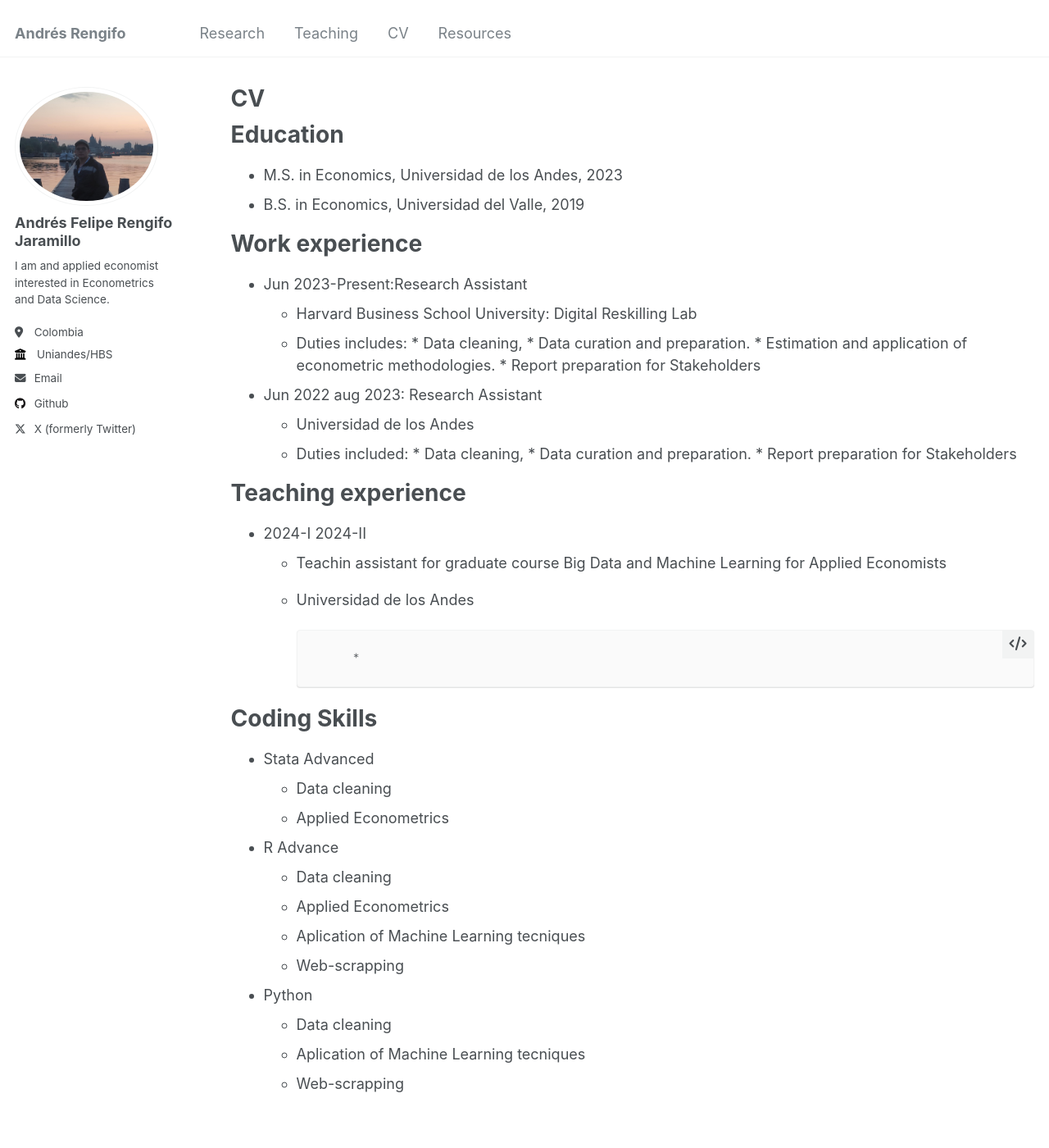
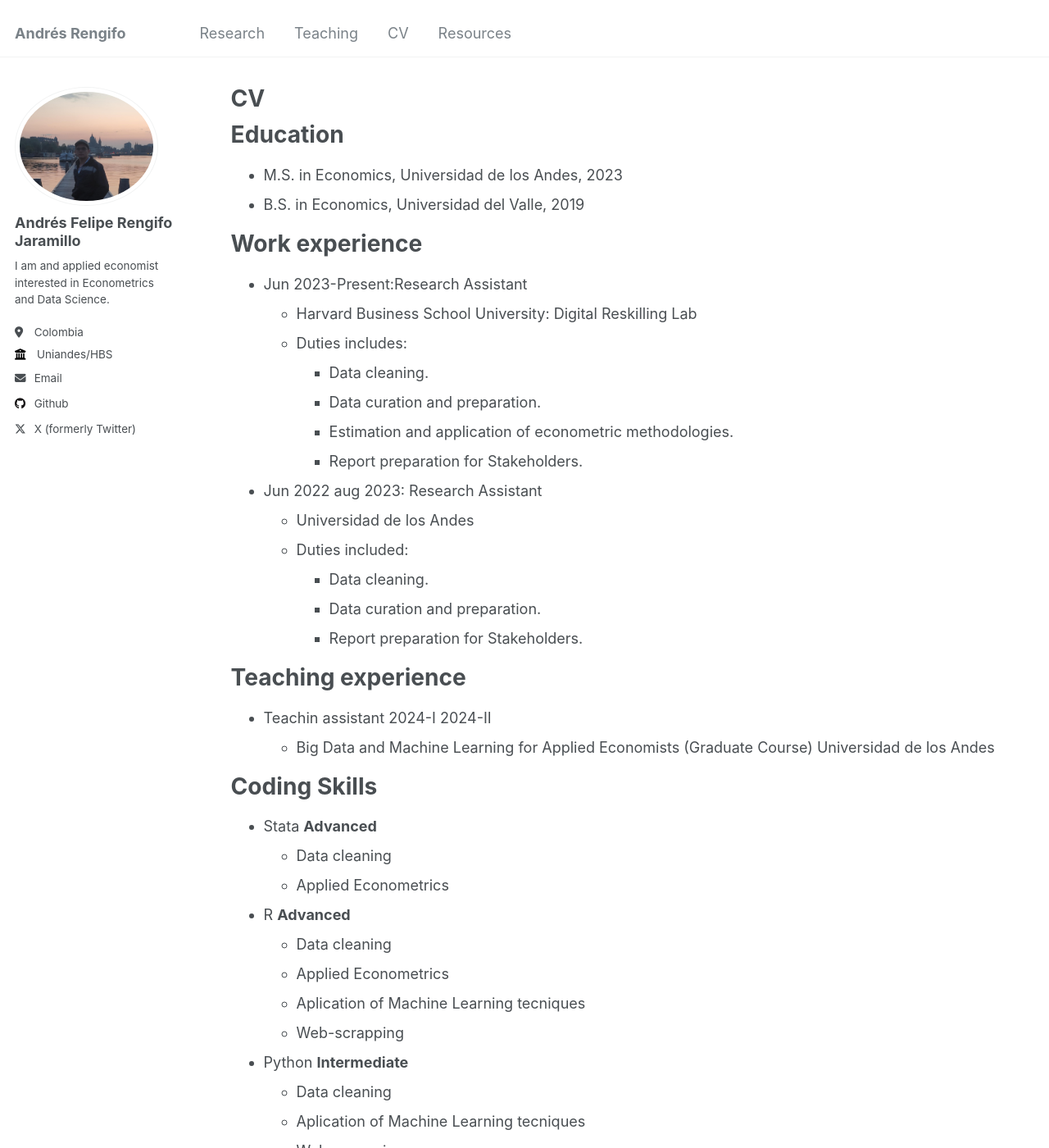
Before and after one commit to RengifoAndres/RengifoAndres.github.io, a Jekyll site: the page built from _pages/cv.md, in a window 1280 px wide and 1400 px high. Shown: the whole window at 82% size. Built offline with Jekyll 4.4.1, drawn with Linux system fonts in a browser that asks for light colours.

Commit message:
Update cv.md

```diff
--- a/_pages/cv.md
+++ b/_pages/cv.md
@@ -19,37 +19,34 @@ Work experience
 * Jun 2023-Present:Research Assistant
   * Harvard Business School University: Digital Reskilling Lab
   * Duties includes:
-                * Data cleaning,
-                * Data curation and preparation.
-                * Estimation and application of econometric methodologies.
-                * Report preparation for Stakeholders
+    * Data cleaning.
+    * Data curation and preparation.
+    * Estimation and application of econometric methodologies.
+    * Report preparation for Stakeholders.
 
 * Jun 2022 aug 2023: Research Assistant
   * Universidad de los Andes
   * Duties included:
-                * Data cleaning,
-                * Data curation and preparation.
-                * Report preparation for Stakeholders
+    * Data cleaning.
+    * Data curation and preparation.
+    * Report preparation for Stakeholders.
 
 Teaching experience
 ======
-*   2024-I 2024-II
-    *  Teachin assistant for graduate course Big Data and Machine Learning for Applied Economists
-    * Universidad de los Andes
-
-                *
+*  Teachin assistant  2024-I 2024-II
+    *  Big Data and Machine Learning for Applied Economists (Graduate Course) Universidad de los Andes
 
 Coding Skills
 ======
-* Stata Advanced
+* Stata **Advanced**
     * Data cleaning
     * Applied Econometrics
-* R Advance
+* R **Advanced**
     * Data cleaning
     * Applied Econometrics
     * Aplication  of Machine Learning tecniques
     * Web-scrapping
-* Python
+* Python **Intermediate**
     * Data cleaning
     * Aplication  of Machine Learning tecniques
     * Web-scrapping
```
